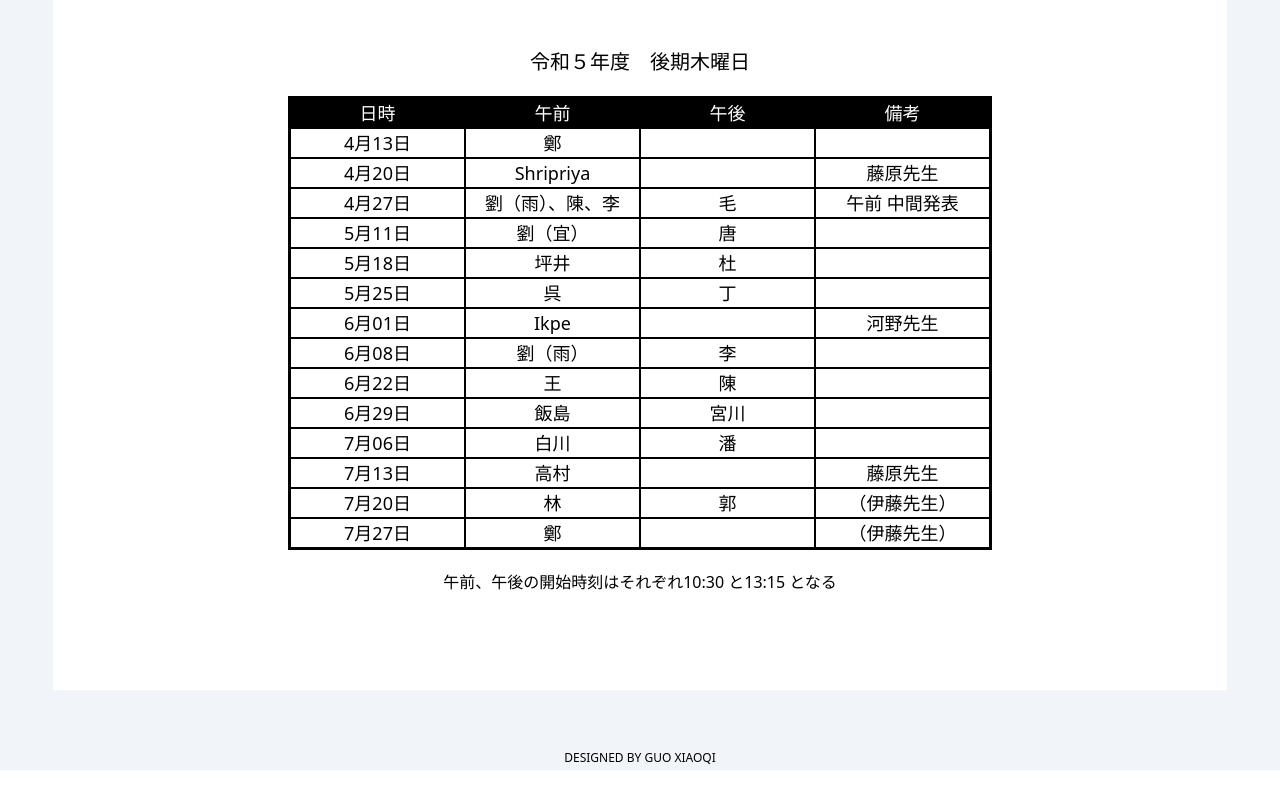
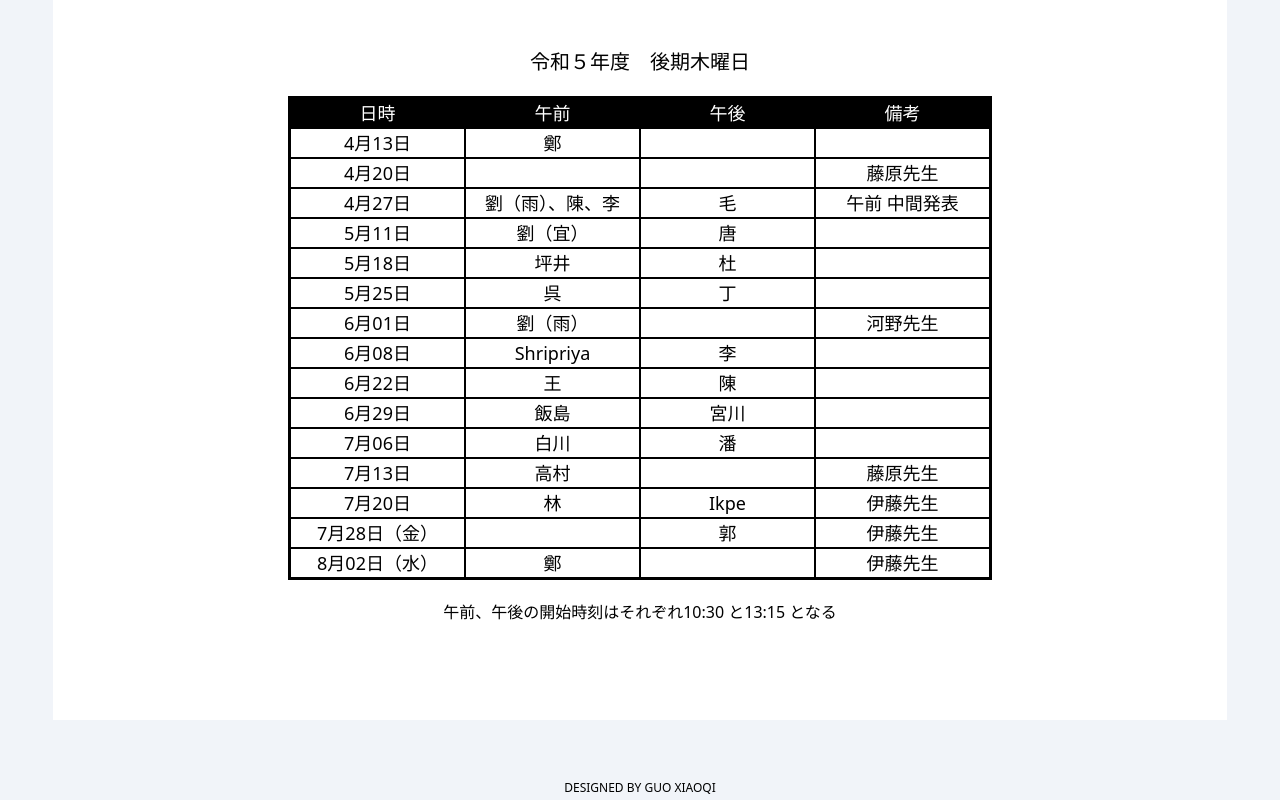
Before and after one commit to letsgetoutofthistown/zeng-lab, a Next.js app: page /seminars in a window 1280 px wide. Shown: the part 1396-2196 px from the top of the page. Before the commit the page ends 2166 px from the top, so only its background shows below. Built offline with nearby package versions, Linux system fonts and the light colour scheme; a web font is replaced by a local one.

Commit message:
6.25update5.0

```diff
--- a/src/pages/seminars.tsx
+++ b/src/pages/seminars.tsx
@@ -22,19 +22,20 @@ const info1 = [
 const header2 = ["日時", "午前", "午後", "備考"];
 const info2 = [
   ["4月13日", "鄭", "　", "　"],
-  ["4月20日", "Shripriya", "　", "藤原先生 "],
+  ["4月20日", "　", "　", "藤原先生 "],
   ["4月27日", "劉（雨）、陳、李", "毛", "午前  中間発表"],
   ["5月11日", "劉（宜）", "唐", "　"],
   ["5月18日", "坪井", "杜", "　"],
   ["5月25日", "呉", "丁", "　"],
-  ["6月01日", "Ikpe", "　", "河野先生"],
-  ["6月08日", "劉（雨）", "李", "　"],
+  ["6月01日", "劉（雨）", "　", "河野先生"],
+  ["6月08日", "Shripriya", "李", "　"],
   ["6月22日", "王", "陳", "　"],
   ["6月29日", "飯島", "宮川", "　"],
   ["7月06日", "白川 ", "潘", "　"],
   ["7月13日", "高村", "　", "藤原先生"],
-  ["7月20日", "林", "郭", "（伊藤先生）"],
-  ["7月27日", "鄭", "　", "（伊藤先生）"],
+  ["7月20日", "林", "Ikpe", "伊藤先生"],
+  ["7月28日（金）", "　", "郭", "伊藤先生"],
+  ["8月02日（水）", "鄭", "　", "伊藤先生"],
 ];
 
 export default function Home() {
```
